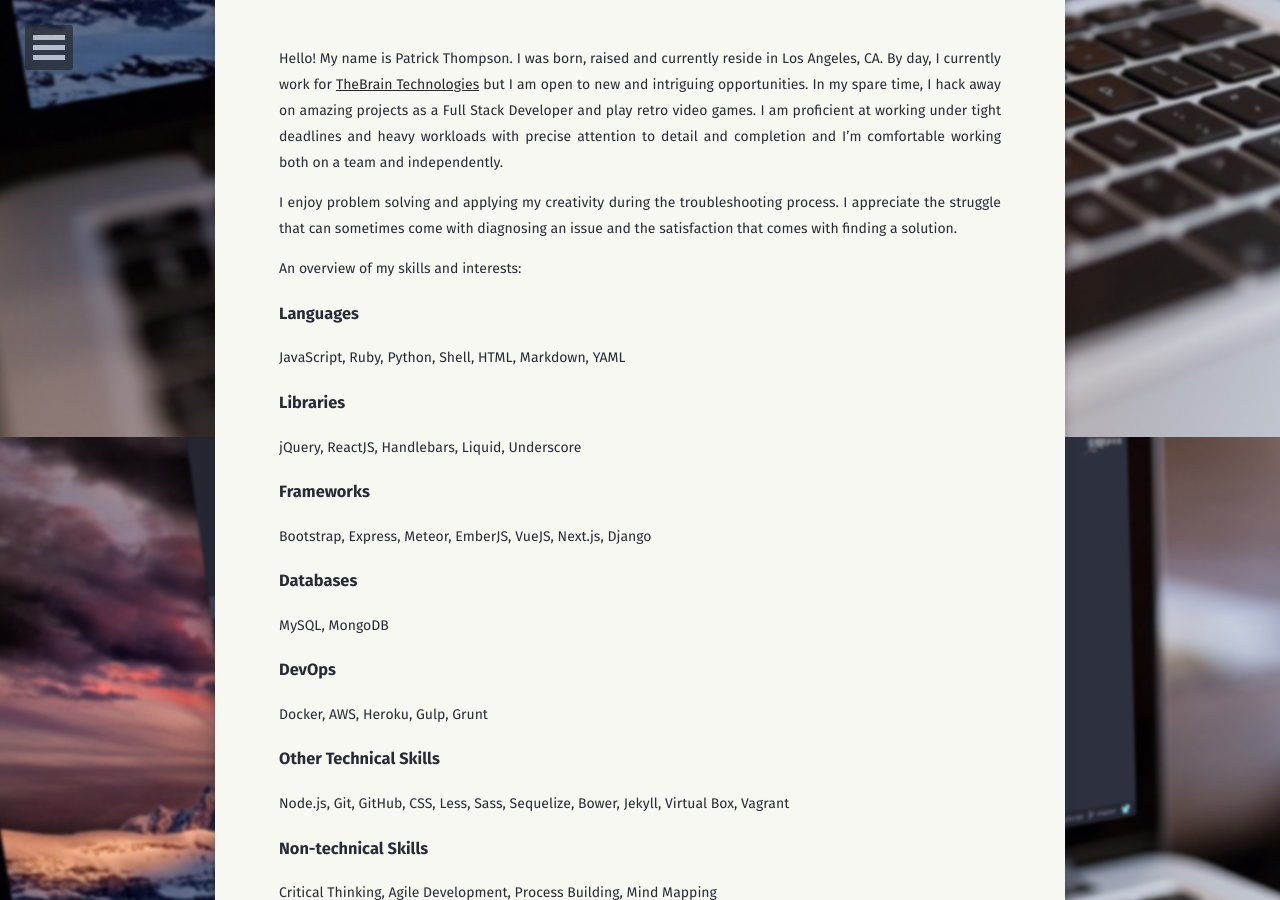
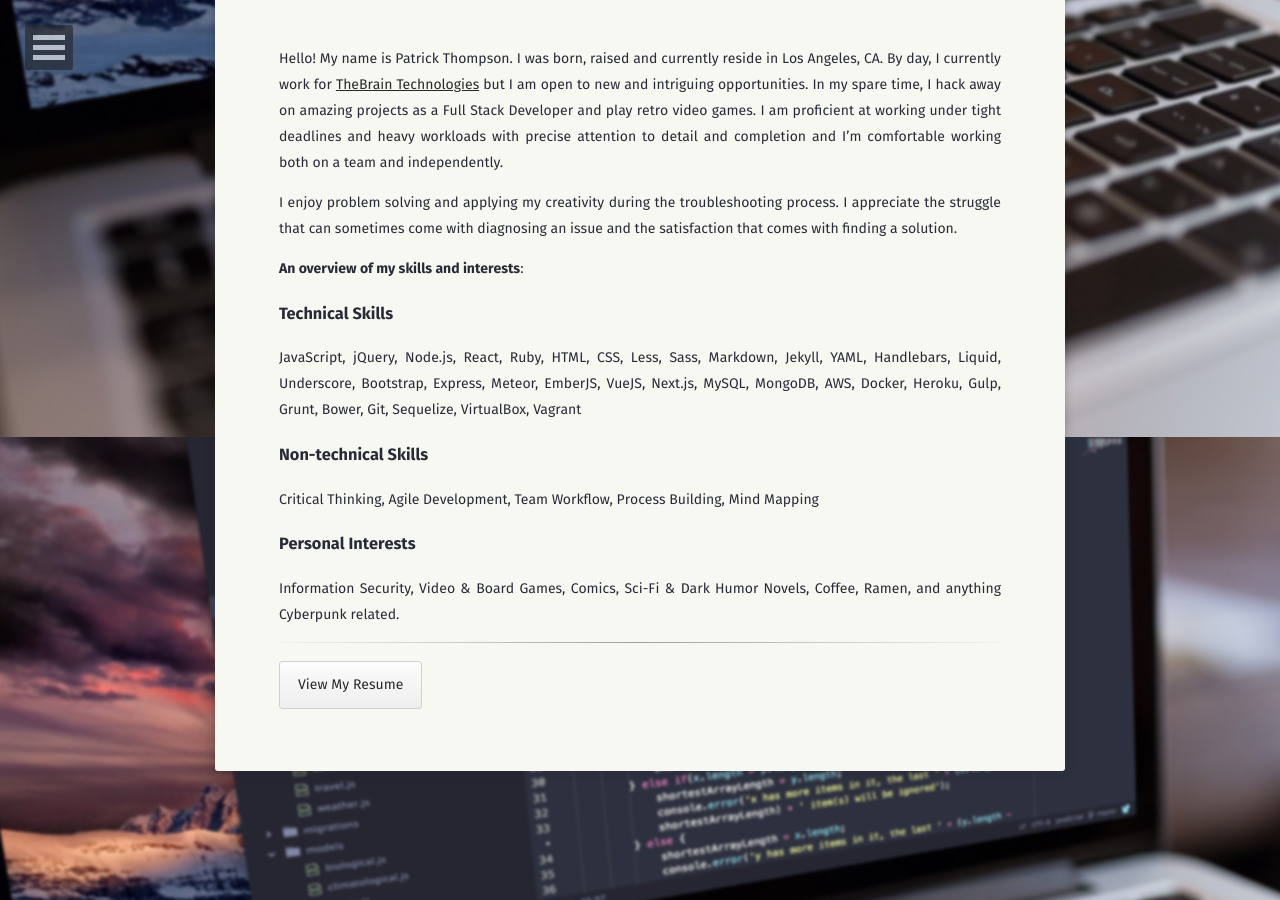
Before and after one commit to neurohacked/neurohacked.github.io, a Jekyll site: the page built from about/index.md, in a window 1280 px wide and 900 px high, scrolled down 463 px. Built offline with Jekyll 4.4.1, drawn with Linux system fonts in a browser that asks for light colours; some web fonts are replaced.

Commit message:
:memo: Update about page.

```diff
--- a/about/index.md
+++ b/about/index.md
@@ -10,32 +10,17 @@ Hello! My name is Patrick Thompson. I was born, raised and currently reside in L
 
 I enjoy problem solving and applying my creativity during the troubleshooting process. I appreciate the struggle that can sometimes come with diagnosing an issue and the satisfaction that comes with finding a solution.
 
-An overview of my skills and interests:
+**An overview of my skills and interests**:
 
-### Languages
-JavaScript, Ruby, Python, Shell, HTML, Markdown, YAML
-
-### Libraries
-jQuery, ReactJS, Handlebars, Liquid, Underscore
-
-### Frameworks
-Bootstrap, Express, Meteor, EmberJS, VueJS, Next.js, Django
-
-### Databases
-MySQL, MongoDB
-
-### DevOps
-Docker, AWS, Heroku, Gulp, Grunt
-
-### Other Technical Skills
-Node.js, Git, GitHub, CSS, Less, Sass, Sequelize, Bower, Jekyll, Virtual Box, Vagrant
+### Technical Skills
+JavaScript, jQuery, Node.js, React, Ruby, HTML, CSS, Less, Sass, Markdown, Jekyll, YAML, Handlebars, Liquid, Underscore, Bootstrap, Express, Meteor, EmberJS, VueJS, Next.js, MySQL, MongoDB, AWS, Docker, Heroku, Gulp, Grunt, Bower, Git, Sequelize, VirtualBox, Vagrant
 
 ### Non-technical Skills
-Critical Thinking, Agile Development, Process Building, Mind Mapping
+Critical Thinking, Agile Development, Team Workflow, Process Building, Mind Mapping
 
 ### Personal Interests
 Information Security, Video & Board Games, Comics, Sci-Fi & Dark Humor Novels, Coffee, Ramen, and anything Cyberpunk related.
 
 ---
 
-[View My Resume](https://drive.google.com/open?id=0BxabrtEkbox-dGdGZzQxSW9HWFE){: .btn}
+[View My Resume](https://drive.google.com/file/d/0BxabrtEkbox-LWlrRmh5c1R0UEk){: .btn}
```
